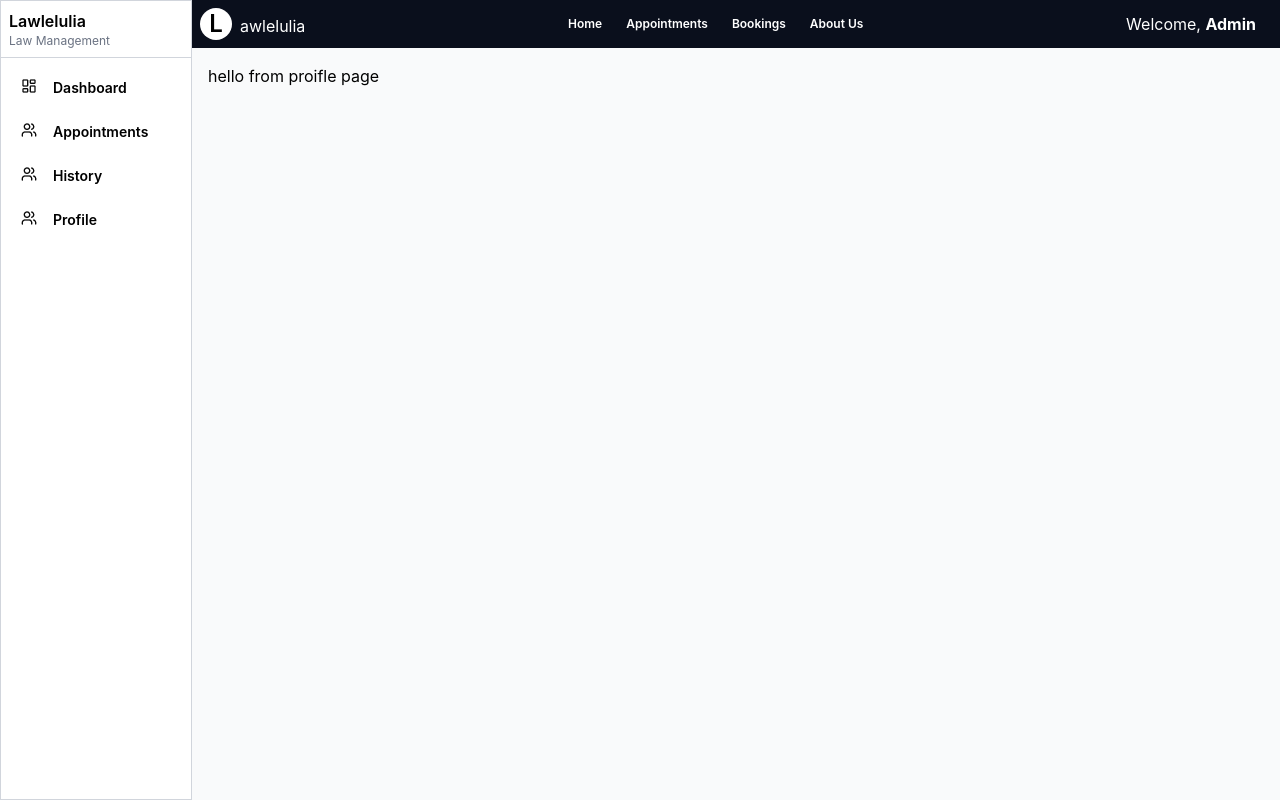
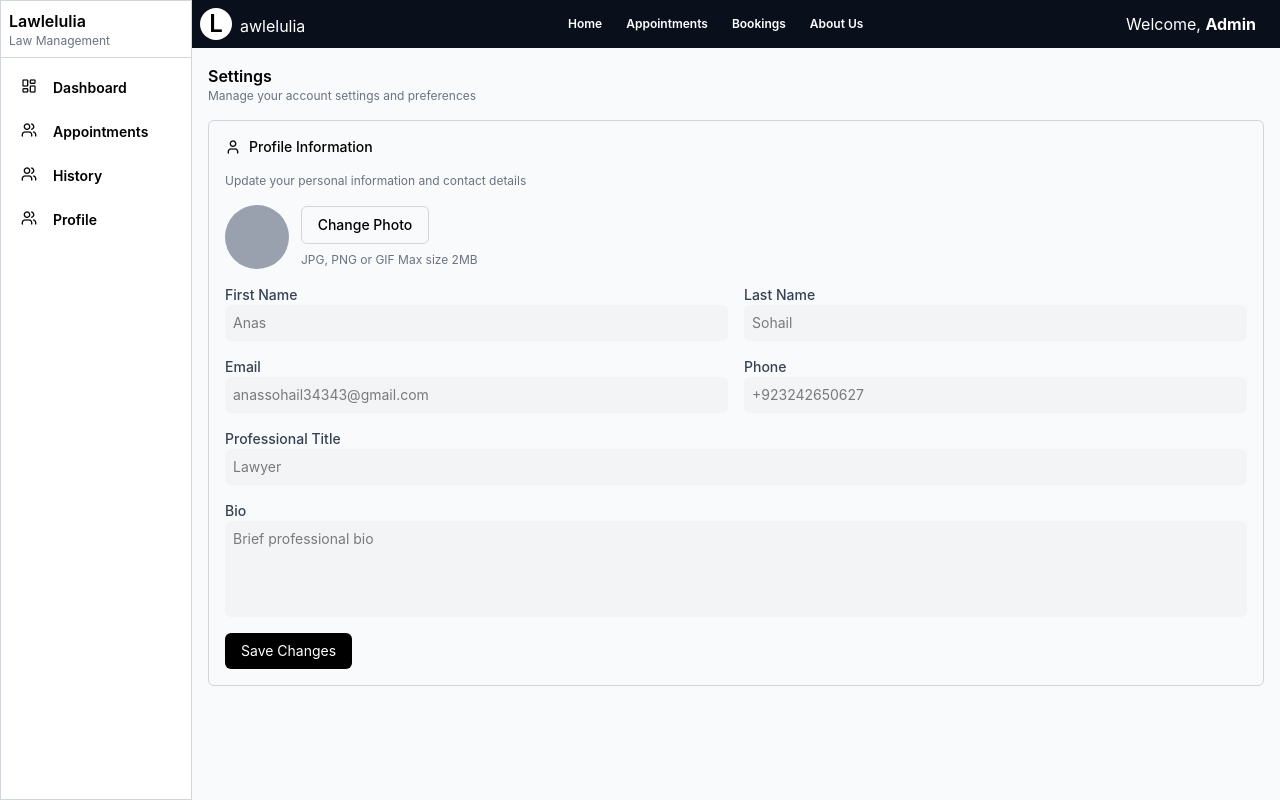
Before and after one commit to DevHanzala/-lawlelulia-platform, a React (Vite) app in the folder frontend/: page /profile in a window 1280 px wide. Built offline with nearby package versions, Linux system fonts and the light colour scheme.

Commit message:
feat: designed full pofile page

```diff
--- a/frontend/src/pages/Profile.jsx
+++ b/frontend/src/pages/Profile.jsx
@@ -1,9 +1,130 @@
+import Icon5 from "../assests/Icon-5.png";
+
 const Profile = () => {
     return (
         <>
-            hello from proifle page
+            {/* Header */}
+            <div>
+                <h5 className="text-md font-semibold">Settings</h5>
+                <p className="text-xs text-gray-500">
+                    Manage your account settings and preferences
+                </p>
+            </div>
+
+            {/* Profile Information */}
+            <div className="w-full mt-4 border border-gray-300 rounded-md p-4">
+
+                {/* Title */}
+                <div className="flex items-center space-x-2">
+                    <img className="w-4 h-4" src={Icon5} alt="icon" />
+                    <p className="font-medium text-sm">Profile Information</p>
+                </div>
+
+                {/* Description */}
+                <div className="mt-4 text-xs text-gray-500">
+                    <p>Update your personal information and contact details</p>
+                </div>
+
+                {/* Profile Photo */}
+                <div className="flex space-x-3 mt-4 items-center">
+                    <div className="w-16 h-16 rounded-full bg-gray-400"></div>
+
+                    <div className="flex flex-col">
+                        <button className="w-32 p-2 border border-gray-300 text-sm rounded-md font-medium hover:bg-gray-100 transition">
+                            Change Photo
+                        </button>
+                        <p className="mt-2 text-xs text-gray-500">
+                            JPG, PNG or GIF Max size 2MB
+                        </p>
+                    </div>
+                </div>
+
+                {/* Firstname + Lastname */}
+                <div className="w-full flex gap-4 mt-4">
+                    <div className="flex-1 flex flex-col">
+                        <label htmlFor="firstname" className="font-medium text-sm text-gray-700">
+                            First Name
+                        </label>
+                        <input
+                            id="firstname"
+                            type="text"
+                            placeholder="Anas"
+                            className="w-full bg-gray-100 rounded-md p-2 text-sm outline-none focus:ring-2 focus:ring-black"
+                        />
+                    </div>
+
+                    <div className="flex-1 flex flex-col">
+                        <label htmlFor="lastname" className="font-medium text-sm text-gray-700">
+                            Last Name
+                        </label>
+                        <input
+                            id="lastname"
+                            type="text"
+                            placeholder="Sohail"
+                            className="w-full bg-gray-100 rounded-md p-2 text-sm outline-none focus:ring-2 focus:ring-black"
+                        />
+                    </div>
+                </div>
+
+                {/* Email + Phone */}
+                <div className="w-full flex gap-4 mt-4">
+                    <div className="flex-1 flex flex-col">
+                        <label htmlFor="email" className="font-medium text-sm text-gray-700">
+                            Email
+                        </label>
+                        <input
+                            id="email"
+                            type="email"
+                            placeholder="anassohail34343@gmail.com"
+                            className="w-full bg-gray-100 rounded-md p-2 text-sm outline-none focus:ring-2 focus:ring-black"
+                        />
+                    </div>
+
+                    <div className="flex-1 flex flex-col">
+                        <label htmlFor="phone" className="font-medium text-sm text-gray-700">
+                            Phone
+                        </label>
+                        <input
+                            id="phone"
+                            type="tel"
+                            placeholder="+923242650627"
+                            className="w-full bg-gray-100 rounded-md p-2 text-sm outline-none focus:ring-2 focus:ring-black"
+                        />
+                    </div>
+                </div>
+
+                {/* Professional Title */}
+                <div className="w-full mt-4 flex flex-col">
+                    <label htmlFor="title" className="font-medium text-sm text-gray-700">
+                        Professional Title
+                    </label>
+                    <input
+                        id="title"
+                        type="text"
+                        placeholder="Lawyer"
+                        className="w-full bg-gray-100 rounded-md p-2 text-sm outline-none focus:ring-2 focus:ring-black"
+                    />
+                </div>
+
+                {/* Bio */}
+                <div className="w-full mt-4 flex flex-col">
+                    <label htmlFor="bio" className="font-medium text-sm text-gray-700">
+                        Bio
+                    </label>
+                    <textarea
+                        id="bio"
+                        placeholder="Brief professional bio"
+                        className="w-full h-24 bg-gray-100 rounded-md p-2 text-sm outline-none resize-none focus:ring-2 focus:ring-black"
+                    />
+                </div>
+
+                {/* Button */}
+                <button className="bg-black text-white px-4 py-2 rounded-md mt-4 text-sm hover:bg-gray-800 transition">
+                    Save Changes
+                </button>
+            </div>
         </>
-    )
-}
+    );
+};
 
 export default Profile;
```
